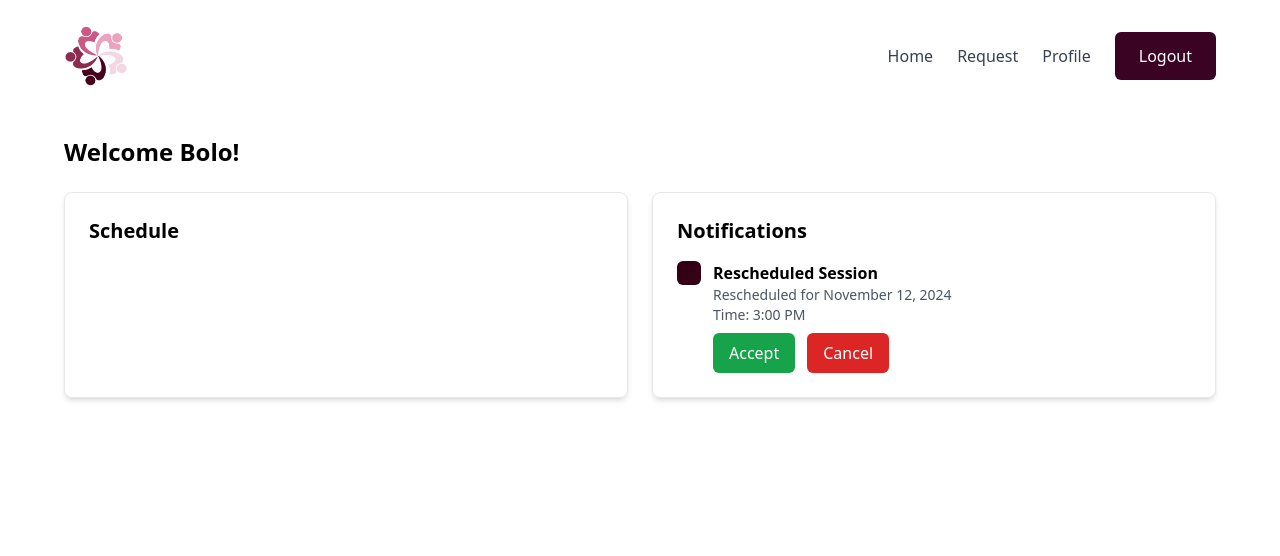
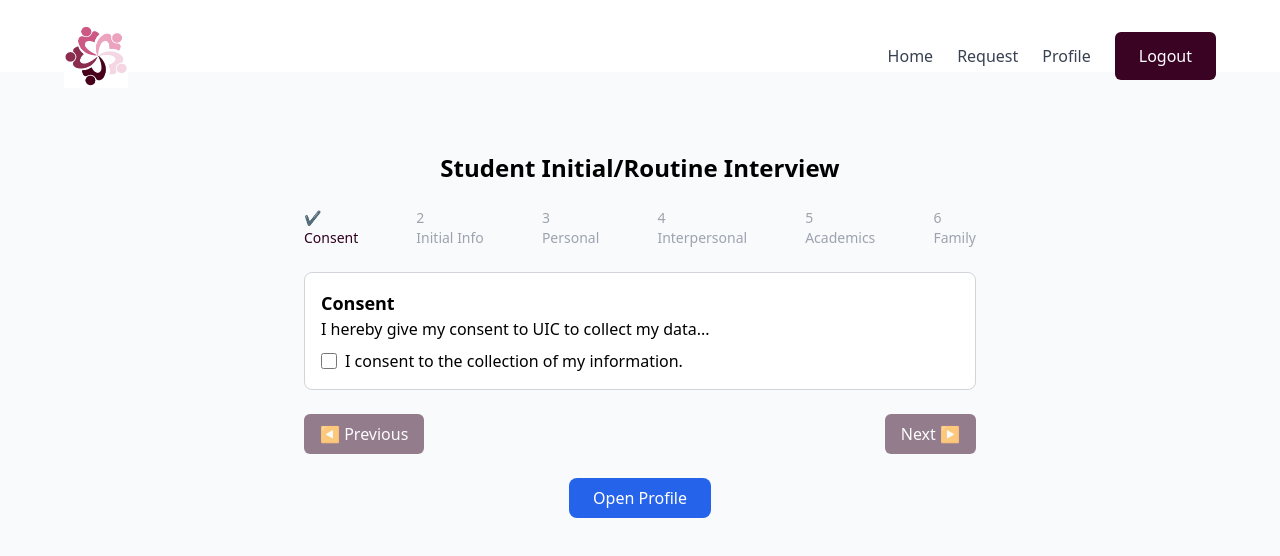
Before and after one commit to mikkmikkk/CMS, a React (Vite) app in the folder cms/: page /request in a window 1280 px wide. Shown: the top 556 px of the page. Built offline with nearby package versions, Linux system fonts and the light colour scheme.

Commit message:
Fixed request page

```diff
--- a/cms/src/pages/Student/request.jsx
+++ b/cms/src/pages/Student/request.jsx
@@ -1,77 +1,159 @@
 import React, { useState } from "react";
 import { useNavigate } from "react-router-dom";
-import StudentNavbar from "../ui/studentnavbar";
+import { useProfile } from "../ui/ProfileContext"; //
+import StudentNavbar from "../ui/studentnavbar"; //
 
-export default function Dashboard() {
+// Reusable Button Component
+const Button = ({ children, onClick, disabled }) => (
+  <button
+    onClick={onClick}
+    disabled={disabled}
+    className={`px-4 py-2 rounded-md bg-[#300020] hover:bg-[#220018] text-white transition-colors flex items-center justify-center gap-2 ${
+      disabled ? "opacity-50 cursor-not-allowed" : ""
+    }`}
+  >
+    {children}
+  </button>
+);
+
+// Reusable Card Component
+const Card = ({ children }) => (
+  <div className="border border-gray-300 p-4 rounded-lg bg-white">{children}</div>
+);
+
+// Reusable Checkbox Component
+const Checkbox = ({ id, checked, onChange }) => (
+  <input type="checkbox" id={id} checked={checked} onChange={onChange} className="w-4 h-4" />
+);
+
+// Reusable Label Component
+const Label = ({ htmlFor, children }) => (
+  <label htmlFor={htmlFor} className="ml-2">
+    {children}
+  </label>
+);
+
+// Reusable Textarea Component
+const Textarea = ({ id, placeholder }) => (
+  <textarea id={id} placeholder={placeholder} className="w-full p-2 border rounded-md" />
+);
+
+export default function Request() {
   const navigate = useNavigate();
-  const [showModal, setShowModal] = useState(false);
+  const { openProfile } = useProfile(); //
+  const [step, setStep] = useState(0);
+  const [consentGiven, setConsentGiven] = useState(false);
 
-  const handleLogout = () => {
-    navigate("/"); // Redirect to home
-  };
+  const steps = ["Consent", "Initial Info", "Personal", "Interpersonal", "Academics", "Family"];
 
-  const handleHome = () => {
-    navigate("/Dashboard");
-  };
-
-  const handleRequest = () => {
-    navigate("/Request");
-  };
-
-  const handleProfile = () => {
-    navigate("/Profile");
-  };
-
-  const handleAccept = () => {
-    console.log("Session Accepted");
-  };
-
-  const handleCancel = () => {
-    console.log("Session Cancelled");
-  };
+  const nextStep = () => step < steps.length - 1 && setStep(step + 1);
+  const prevStep = () => step > 0 && setStep(step - 1);
 
   return (
-    <div className="min-h-screen bg-white">
-      {/* Navigation Bar */}
-      < StudentNavbar />
+    <div className="min-h-screen bg-gray-50">
 
-      {/* Welcome Text */}
-      <h1 className="text-2xl font-bold mt-16 px-16">Welcome Bolo!</h1>
+      <StudentNavbar />
 
-      {/* Content Grid */}
-      <div className="grid grid-cols-2 gap-6 mt-6 px-16">
-        {/* Schedule Card */}
-        <div className="border p-6 rounded-lg shadow-md">
-          <h2 className="text-xl font-bold">Schedule</h2>
+
+      <div className="max-w-2xl mx-auto mt-20 space-y-6">
+        <h2 className="text-2xl font-bold text-center">Student Initial/Routine Interview</h2>
+
+        {/* ✅ Progress Bar */}
+        <div className="flex justify-between">
+          {steps.map((s, i) => (
+            <div key={i} className={`text-sm ${i <= step ? "text-[#300020]" : "text-gray-400"}`}>
+              {i <= step ? "✔" : i + 1}
+              <div>{s}</div>
+            </div>
+          ))}
         </div>
 
-        {/* Notifications Card */}
-        <div className="border p-6 rounded-lg shadow-md">
-          <h2 className="text-xl font-bold">Notifications</h2>
-          <div className="flex items-start gap-3 mt-4">
-            <div className="w-6 h-6 bg-[#340013] rounded-md"></div>
+
+        <Card>
+          {step === 0 && (
             <div>
-              <p className="font-semibold">Rescheduled Session</p>
-              <p className="text-gray-600 text-sm">
-                Rescheduled for November 12, 2024 <br />
-                Time: 3:00 PM
-              </p>
-              <div className="flex gap-3 mt-2">
-                <button
-                  onClick={handleAccept}
-                  className="bg-green-600 text-white px-4 py-2 rounded-md hover:bg-green-700 transition-colors"
-                >
-                  Accept
-                </button>
-                <button
-                  onClick={handleCancel}
-                  className="bg-red-600 text-white px-4 py-2 rounded-md hover:bg-red-700 transition-colors"
-                >
-                  Cancel
-                </button>
+              <h3 className="font-bold text-lg">Consent</h3>
+              <p>I hereby give my consent to UIC to collect my data...</p>
+              <div className="flex items-center mt-2">
+                <Checkbox id="consent" checked={consentGiven} onChange={() => setConsentGiven(!consentGiven)} />
+                <Label htmlFor="consent">I consent to the collection of my information.</Label>
               </div>
             </div>
-          </div>
+          )}
+
+          {step === 1 && (
+            <div>
+              <h3 className="font-bold text-lg">Initial Information</h3>
+              <div className="flex items-center">
+                <Checkbox id="walk-in" />
+                <Label htmlFor="walk-in">Walk-in</Label>
+              </div>
+              <div className="flex items-center">
+                <Checkbox id="referral" />
+                <Label htmlFor="referral">Referral</Label>
+              </div>
+            </div>
+          )}
+
+          {step === 2 && (
+            <div>
+              <h3 className="font-bold text-lg">Personal Assessment</h3>
+              <div className="flex items-center">
+                <Checkbox id="not-confident" />
+                <Label htmlFor="not-confident">I do not feel confident.</Label>
+              </div>
+              <div className="flex items-center">
+                <Checkbox id="stress" />
+                <Label htmlFor="stress">I struggle with stress.</Label>
+              </div>
+            </div>
+          )}
+
+          {step === 3 && (
+            <div>
+              <h3 className="font-bold text-lg">Interpersonal Relations</h3>
+              <div className="flex items-center">
+                <Checkbox id="bullied" />
+                <Label htmlFor="bullied">I am being bullied.</Label>
+              </div>
+            </div>
+          )}
+
+          {step === 4 && (
+            <div>
+              <h3 className="font-bold text-lg">Academic Concerns</h3>
+              <div className="flex items-center">
+                <Checkbox id="academic-performance" />
+                <Label htmlFor="academic-performance">I worry about my grades.</Label>
+              </div>
+            </div>
+          )}
+
+          {step === 5 && (
+            <div>
+              <h3 className="font-bold text-lg">Family Relations</h3>
+              <div className="flex items-center">
+                <Checkbox id="financial-concerns" />
+                <Label htmlFor="financial-concerns">We have financial concerns.</Label>
+              </div>
+              <Textarea id="notes" placeholder="Additional notes..." />
+            </div>
+          )}
+        </Card>
+
+
+        <div className="flex justify-between">
+          <Button onClick={prevStep} disabled={step === 0}>◀ Previous</Button>
+          <Button onClick={step === steps.length - 1 ? () => alert("Submitted!") : nextStep} disabled={step === 0 && !consentGiven}>
+            {step === steps.length - 1 ? "Submit" : "Next ▶"}
+          </Button>
+        </div>
+
+
+        <div className="flex justify-center">
+          <button onClick={openProfile} className="bg-blue-600 text-white px-6 py-2 rounded-lg">
+            Open Profile
+          </button>
         </div>
       </div>
     </div>
--- a/cms/src/pages/ui/Studentnavbar.jsx
+++ b/cms/src/pages/ui/Studentnavbar.jsx
@@ -4,7 +4,7 @@ import { useProfile } from "./ProfileContext";
 
 export default function StudentNavbar() {
   const navigate = useNavigate();
-  const { openProfile } = useProfile(); // ✅ Correctly use openProfile()
+  const { openProfile } = useProfile(); //
 
   return (
     <div className="w-full bg-white pt-10 px-16 flex justify-between items-center" style={{ height: "72px" }}>
```
